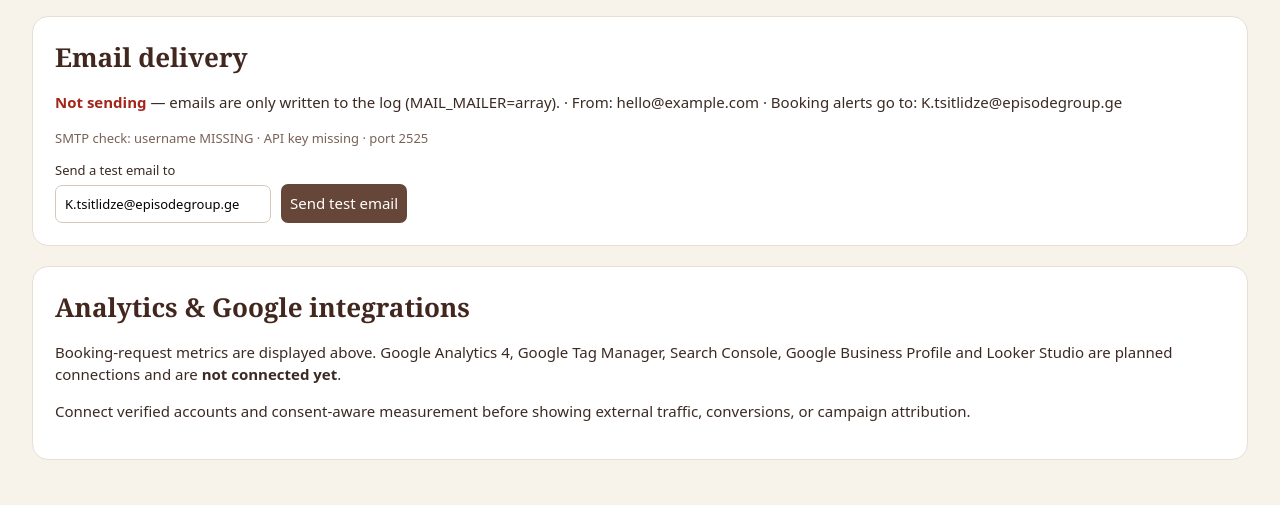
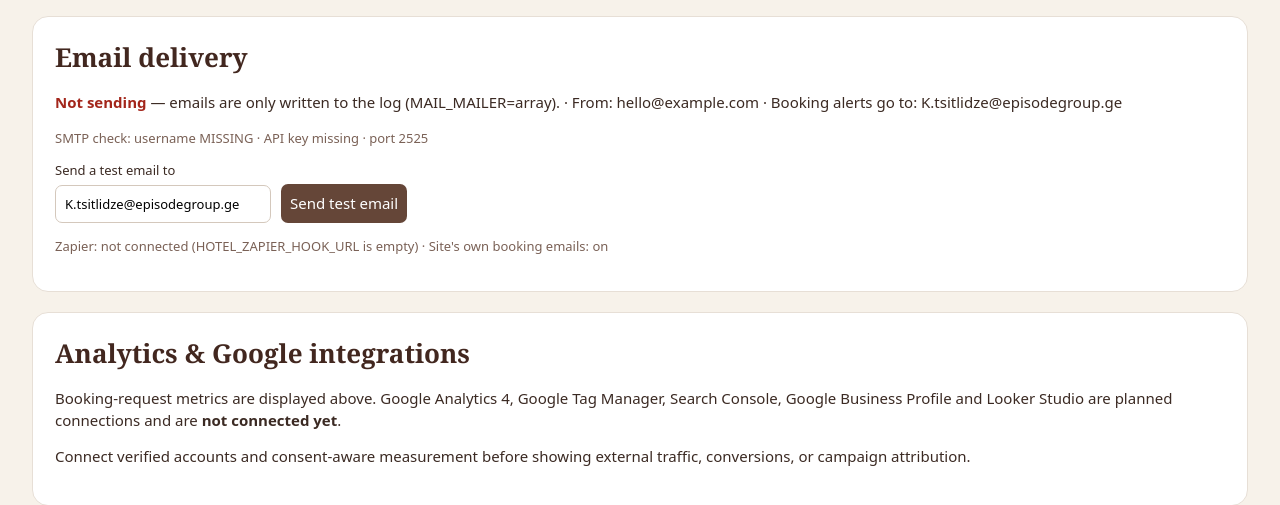
Before and after one commit to tkuchukhidze-maker/Hotel-Magnolia-Tbilisi-by-Calora-Group, a Laravel app: page /admin in a window 1280 px wide. Shown: the part 1856-2361 px from the top of the page. Run offline with Laravel 12, Linux system fonts and the light colour scheme; a user stored in the database is signed in; data comes from the database, SQL or seed files in the repository; tables that the repository leaves empty hold one stand-in row (values such as "Sample post").

Commit message:
Zapier: send ready-made Magnolia emails in the webhook; admin button to send an example booking
Co-Authored-By: Claude Opus 5.5 <noreply@anthropic.com>
Claude-Session: https://claude.ai/code/session_01S7987eQoDamaoQYD4wwL8g

```diff
--- a/app/Http/Controllers/AdminMailController.php
+++ b/app/Http/Controllers/AdminMailController.php
@@ -44,6 +44,21 @@ class AdminMailController extends Controller
         return 'looks like a Mandrill key ('.strlen($key).' characters)';
     }
 
+    /** Post an example booking to the Zapier Catch Hook so the Zap can be set up and tested. */
+    public function zapierSample(Request $request)
+    {
+        $this->guard($request);
+        if (! config('hotel.zapier_hook_url')) {
+            return back()->withErrors(['mail' => 'Zapier is not connected: set HOTEL_ZAPIER_HOOK_URL in Laravel Cloud and deploy.']);
+        }
+        $sample = \App\Support\BookingMail::sample();
+        $sample->email = (string) ($request->input('to') ?: config('hotel.bookings_email'));
+
+        return \App\Support\BookingWebhook::send($sample)
+            ? back()->with('success', 'Example booking sent to Zapier. In the Zap, click "Find new records" on step 1.')
+            : back()->withErrors(['mail' => 'Zapier did not accept the example booking. Check HOTEL_ZAPIER_HOOK_URL.']);
+    }
+
     public function test(Request $request)
     {
         $this->guard($request);
--- a/resources/views/admin/dashboard.blade.php
+++ b/resources/views/admin/dashboard.blade.php
@@ -50,6 +50,13 @@
 <p style="font-size:13px;color:#7A6156">SMTP check: username {{ $mail['user_set'] ? 'set' : 'MISSING' }} · API key {{ $mail['key_check'] }} · port {{ $mail['port'] }}{{ $mail['scheme'] ? ' · scheme '.$mail['scheme'] : '' }}</p>
 <form class="promotion-form" method="post" action="{{ route('admin.mail.test') }}">@csrf
 <label>Send a test email to<input type="email" name="to" value="{{ $mail['to'] }}" required></label>
-<button type="submit">Send test email</button></form></section>
+<button type="submit">Send test email</button></form>
+<p style="font-size:13px;color:#7A6156;margin-top:14px">Zapier: {{ config('hotel.zapier_hook_url') ? 'connected — every booking is posted to the Zap' : 'not connected (HOTEL_ZAPIER_HOOK_URL is empty)' }} · Site's own booking emails: {{ config('hotel.send_booking_emails') ? 'on' : 'off (Zapier sends them)' }}</p>
+@if (config('hotel.zapier_hook_url'))
+<form class="promotion-form" method="post" action="{{ route('admin.zapier.sample') }}">@csrf
+<label>Send an example booking to Zapier, guest email<input type="email" name="to" value="{{ $mail['to'] }}"></label>
+<button type="submit">Send example to Zapier</button></form>
+@endif
+</section>
 <section id="analytics" class="panel"><h2>Analytics & Google integrations</h2><p>Booking-request metrics are displayed above. Google Analytics 4, Google Tag Manager, Search Console, Google Business Profile and Looker Studio are planned connections and are <strong>not connected yet</strong>.</p><p>Connect verified accounts and consent-aware measurement before showing external traffic, conversions, or campaign attribution.</p></section>
 @endsection
--- a/routes/web.php
+++ b/routes/web.php
@@ -46,6 +46,7 @@ Route::prefix('admin')->name('admin.')->group(function () {
     Route::post('/rates/bulk', [AdminPricingController::class, 'bulk'])->name('pricing.bulk');
 
     Route::post('/mail-test', [AdminMailController::class, 'test'])->middleware('throttle:5,1')->name('mail.test');
+    Route::post('/zapier-sample', [AdminMailController::class, 'zapierSample'])->middleware('throttle:5,1')->name('zapier.sample');
 
     // Photos
     Route::get('/photos', [AdminMediaController::class, 'index'])->name('media.index');
```
Also changed, not shown: app/Support/BookingWebhook.php (+30 -3 lines), tests/Feature/BookingEmailNotificationTest.php (+13 -1 lines).
